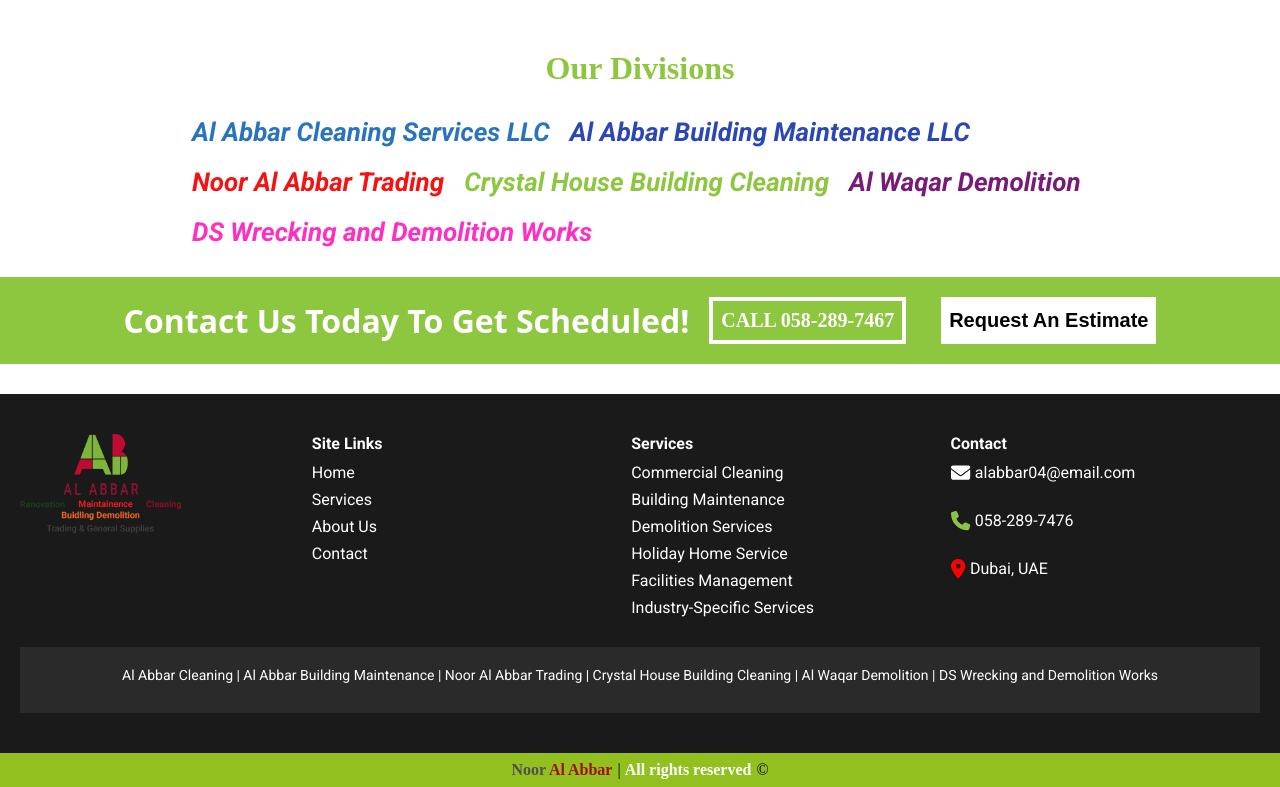
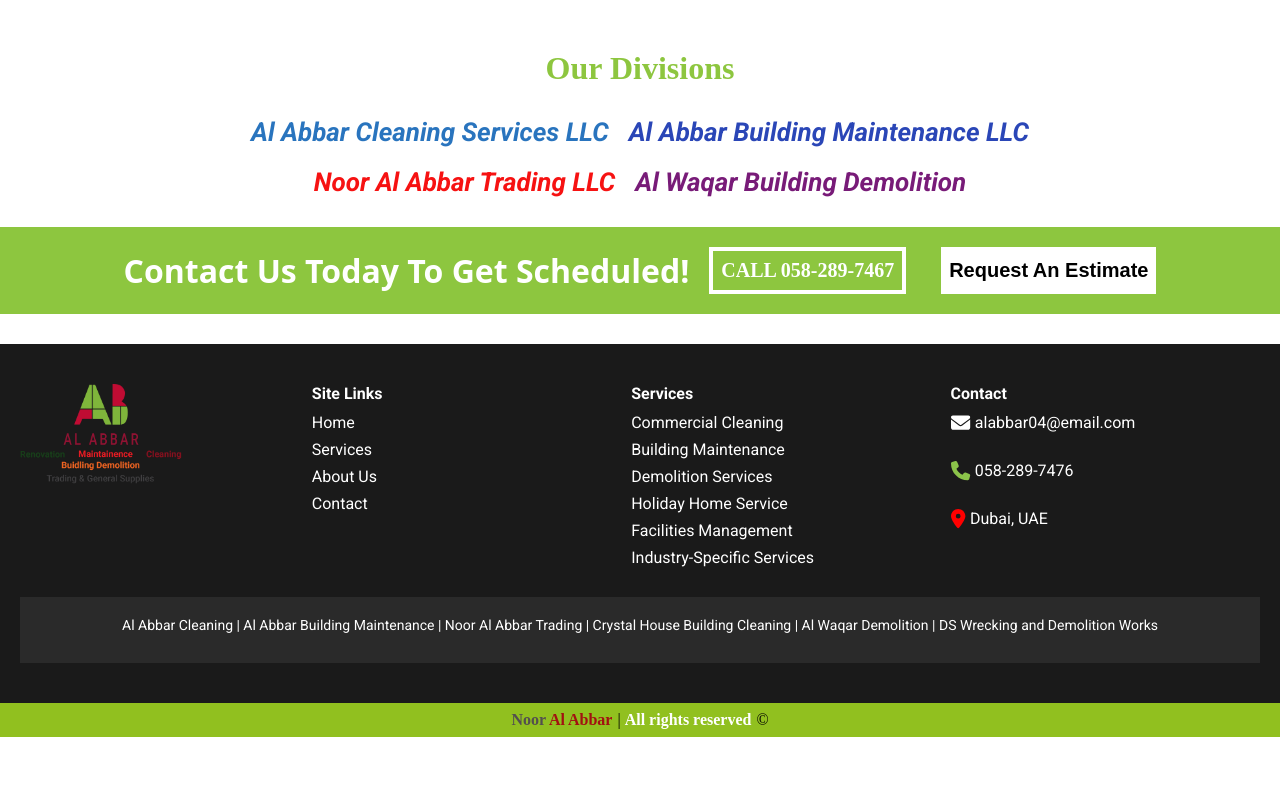
Before and after one commit to iimoon/nooralabbar, a React (Vite) app: page /about in a window 1280 px wide. Shown: the part 947-1734 px from the top of the page. After the commit the page ends 1684 px from the top, so only its background shows below. Built offline with nearby package versions, Linux system fonts and the light colour scheme; no server answers.

Commit message:
about page corrections

```diff
--- a/src/Pages/About.jsx
+++ b/src/Pages/About.jsx
@@ -30,10 +30,8 @@
         <div className={styles.divisions}>
             <p id={styles.lblue}>Al Abbar Cleaning Services LLC</p>
             <p id={styles.dblue}>Al Abbar Building Maintenance LLC</p>
-            <p id={styles.red}>Noor Al Abbar Trading</p>
-            <p id={styles.green}>Crystal House Building Cleaning</p>
-            <p id={styles.dpurple}>Al Waqar Demolition</p>
-            <p id={styles.purple}>DS Wrecking and Demolition Works</p>
+            <p id={styles.red}>Noor Al Abbar Trading LLC</p>
+            <p id={styles.dpurple}>Al Waqar Building Demolition</p>
         </div>
       </div>
       <div className={styles.CTASection}>
--- a/src/Pages/styles/about.module.css
+++ b/src/Pages/styles/about.module.css
@@ -34,7 +34,8 @@
     gap:20px;
     display: flex;
     flex-wrap: wrap;
-    max-width: 70%;
+    max-width: 65%;
+    justify-content: center;
     margin-bottom: 30px;
 }
 #lblue{
```
